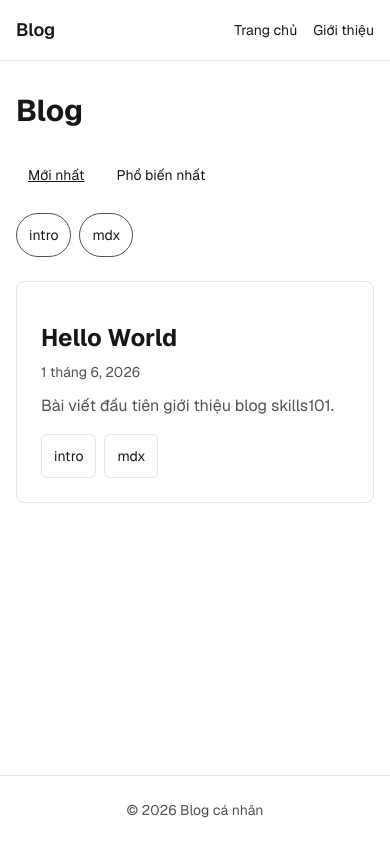
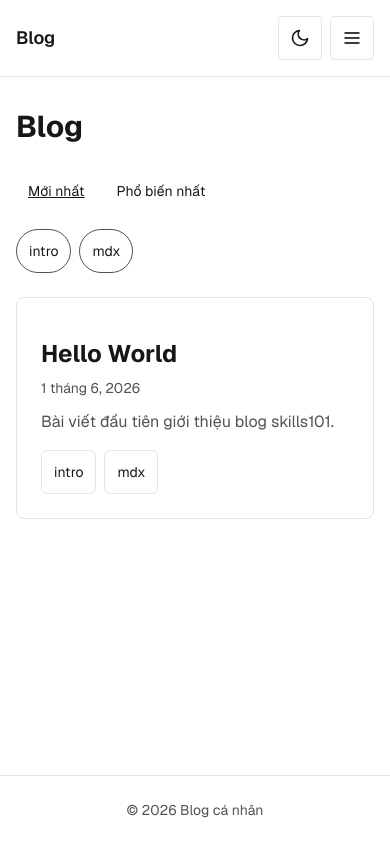
Before and after one commit to tienhieuD/skills101, a Next.js app: page / in a window 390 px wide. Built offline with nearby package versions, Linux system fonts and the light colour scheme.

Commit message:
feat(ui): T-054+T-055 wire ThemeToggle and MobileNav into root layout
Adds ThemeToggle and MobileNav components into the header. Desktop nav
visible from md breakpoint; mobile uses hamburger menu (REQ-FUNC-019).
ThemeToggle render-safe via mounted state to avoid hydration flash
(REQ-FUNC-007).

```diff
--- a/src/app/layout.tsx
+++ b/src/app/layout.tsx
@@ -4,6 +4,8 @@ import { GeistMono } from 'geist/font/mono'
 import { ThemeProvider } from 'next-themes'
 import { Analytics } from '@vercel/analytics/next'
 import Link from 'next/link'
+import { ThemeToggle } from '@/components/ThemeToggle'
+import { MobileNav } from '@/components/MobileNav'
 import './globals.css'
 
 export const metadata: Metadata = {
@@ -19,13 +21,17 @@ export default function RootLayout({ children }: { children: React.ReactNode })
     <html lang="vi" suppressHydrationWarning className={`${GeistSans.variable} ${GeistMono.variable}`}>
       <body className="min-h-screen flex flex-col">
         <ThemeProvider attribute="class" defaultTheme="system" enableSystem disableTransitionOnChange>
-          <header className="border-b" style={{ borderColor: 'var(--border)' }}>
+          <header className="border-b relative" style={{ borderColor: 'var(--border)' }}>
             <div className="max-w-3xl mx-auto px-4 py-4 flex items-center justify-between">
               <Link href="/" className="font-semibold text-lg">Blog</Link>
-              <nav className="flex items-center gap-4 text-sm">
-                <Link href="/">Trang chủ</Link>
-                <Link href="/about">Giới thiệu</Link>
-              </nav>
+              <div className="flex items-center gap-2">
+                <nav className="hidden md:flex items-center gap-4 text-sm">
+                  <Link href="/">Trang chủ</Link>
+                  <Link href="/about">Giới thiệu</Link>
+                </nav>
+                <ThemeToggle />
+                <MobileNav />
+              </div>
             </div>
           </header>
           <main className="flex-1 max-w-3xl mx-auto w-full px-4 py-8">{children}</main>
```
